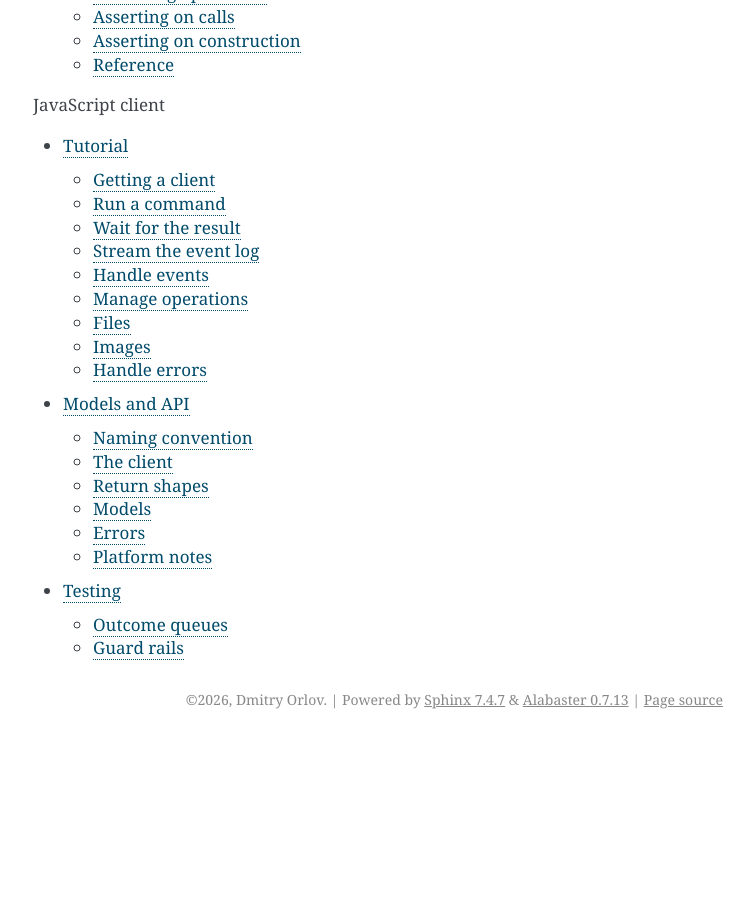
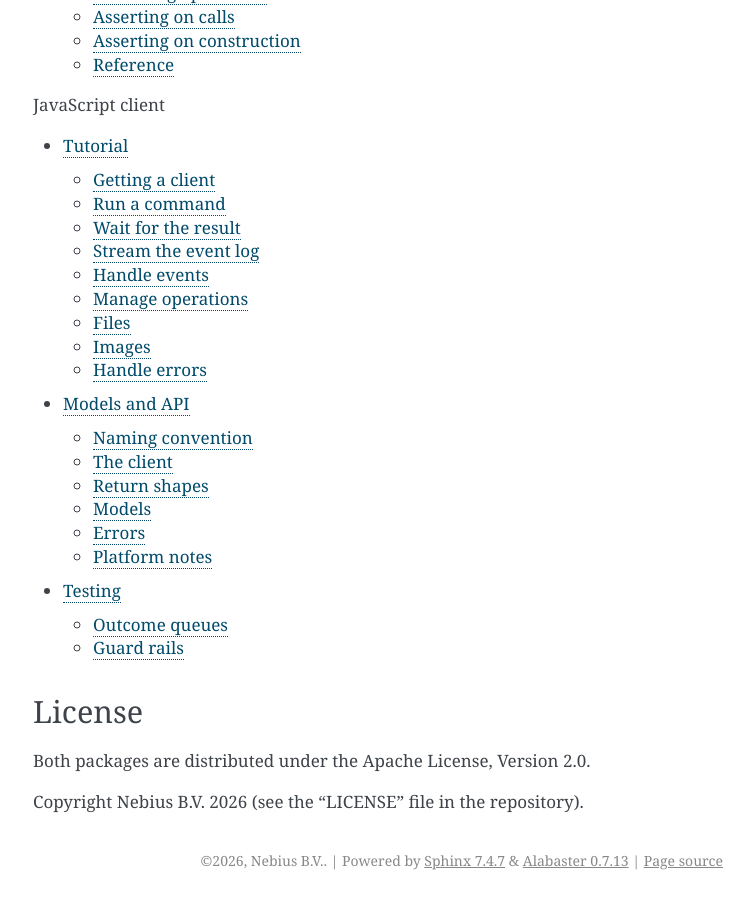
Before and after one commit to nebius/contree-client, a Sphinx documentation site: the page built from docs/index.md, in a window 1280 px wide and 900 px high, scrolled down 1942 px. Shown: the whole window, without its empty margins (387-1141 px from the left). Built offline with Sphinx 7.4.7, drawn with Linux system fonts in a browser that asks for light colours; pages that are not in the unit, such as notebooks, are missing from menus; before the commit the page ends 2681 px from its top, so only the background shows below that.

Commit message:
License added

````diff
--- a/docs/conf.py
+++ b/docs/conf.py
@@ -3,6 +3,7 @@
 from __future__ import annotations
 
 import sys
+from datetime import datetime, timezone
 from pathlib import Path
 
 import tomllib
@@ -17,7 +18,7 @@ version = ".".join(release.split(".")[:2])
 
 project = "contree-client"
 author = "Dmitry Orlov"
-copyright = "2026, Dmitry Orlov"  # noqa: A001
+copyright = f"{datetime.now(timezone.utc).year}, Nebius B.V."  # noqa: A001
 
 extensions = [
     "myst_parser",
--- a/docs/index.md
+++ b/docs/index.md
@@ -97,3 +97,9 @@ js/api
 js/reference
 js/testing
 ```
+
+## License
+
+Both packages are distributed under the Apache License, Version 2.0.
+
+Copyright Nebius B.V. 2026 (see the "LICENSE" file in the repository).
````
Also changed, not shown: README.md (+4 -0 lines), client-js/README.md, client/README.md, 6 other files.
